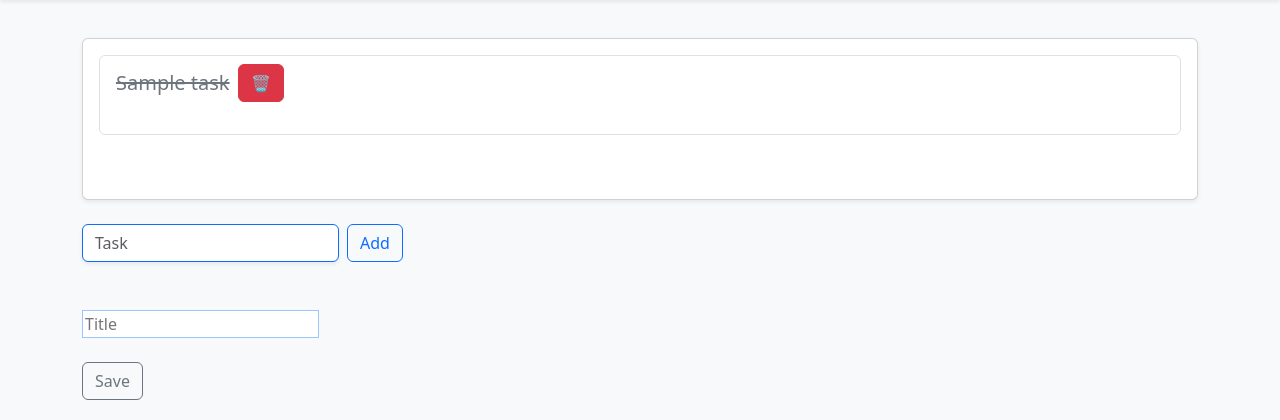
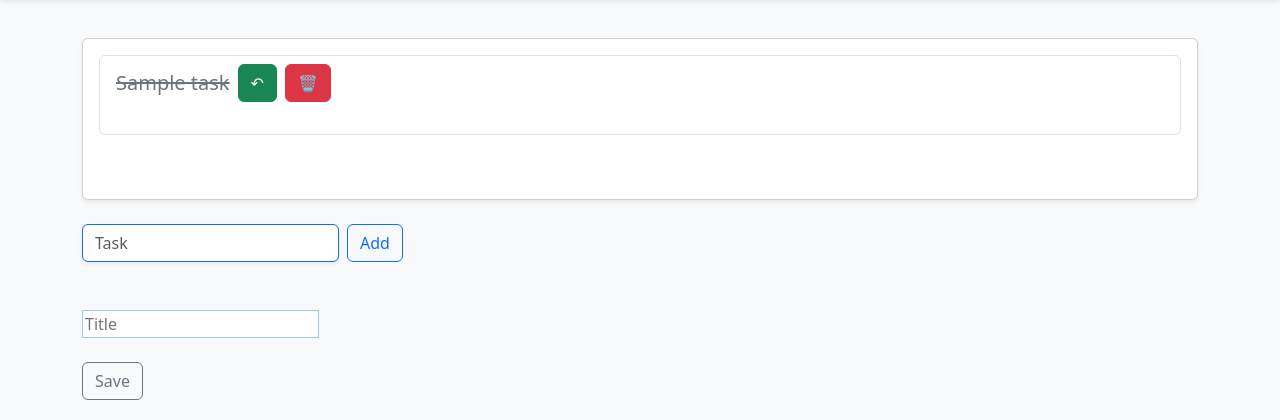
Before and after one commit to dwaynxz/flask-todo-list-v1, a Flask app: template Todo/templates/create_list.html in a window 1280 px wide. Shown: the part 106-526 px from the top of the page. Run offline with Flask 3, Linux system fonts and the light colour scheme; the template is opened without the code that fills it: most values are stand-ins (such as "Sample title", 1, 10 or a date in 2020).

Commit message:
feat: add undo button to undo the done task

```diff
--- a/Todo/templates/create_list.html
+++ b/Todo/templates/create_list.html
@@ -18,6 +18,9 @@
                                                 <label class="m-0">
                                                     <span class="fs-5 text-secondary task-done">{{task}}</span>
                                                 </label>
+                                                <form action="{{ url_for('task_undone', task_id=task_id) }}" method="post">
+                                                    <button type="submit" class="btn btn-success">↶</button>
+                                                </form>
                                                 <form action="{{ url_for('task_remove', task_id=task_id) }}" method="post">
                                                        <button type="submit" class="btn btn-danger">🗑️</button>
                                                 </form>
```
